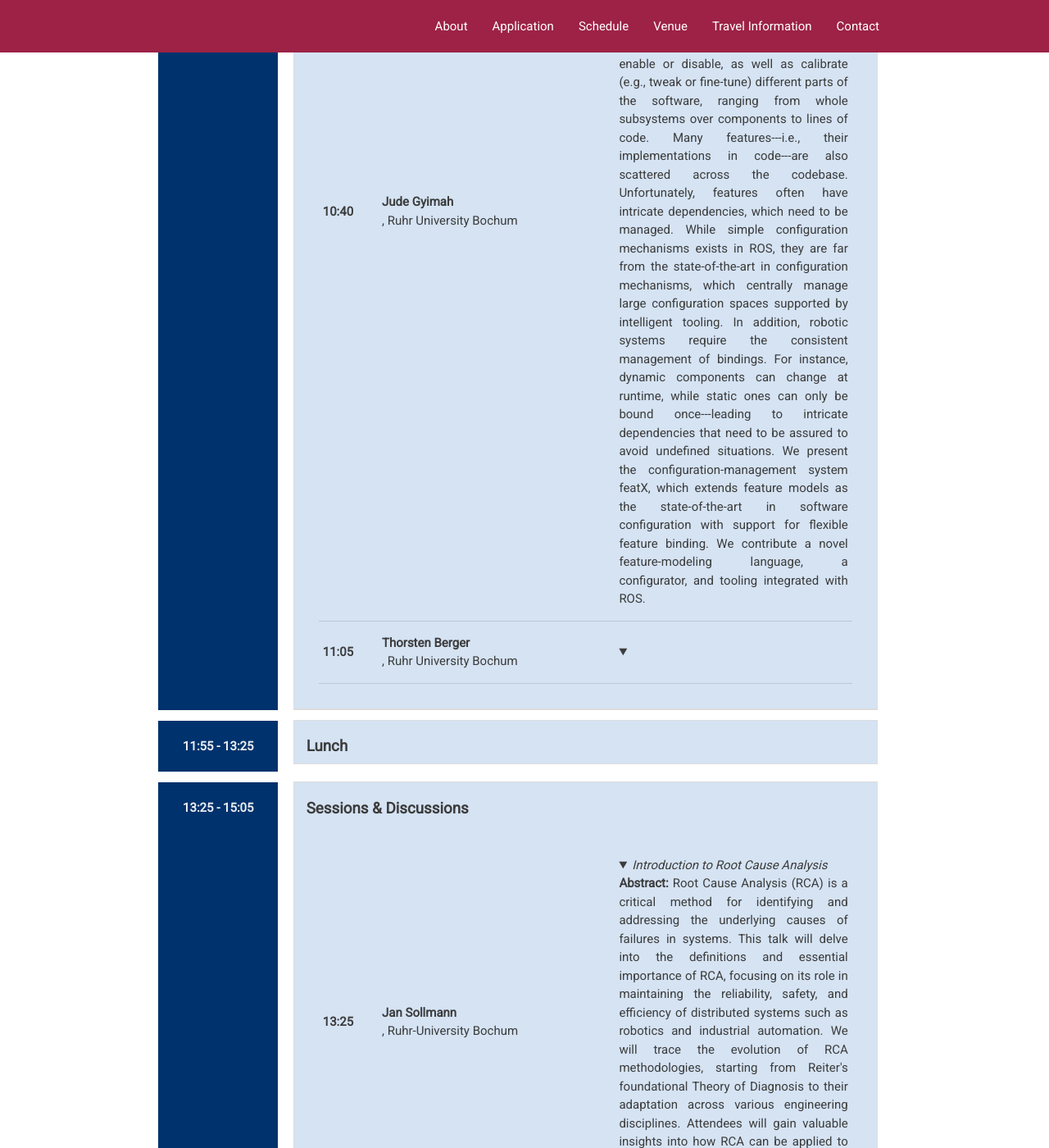
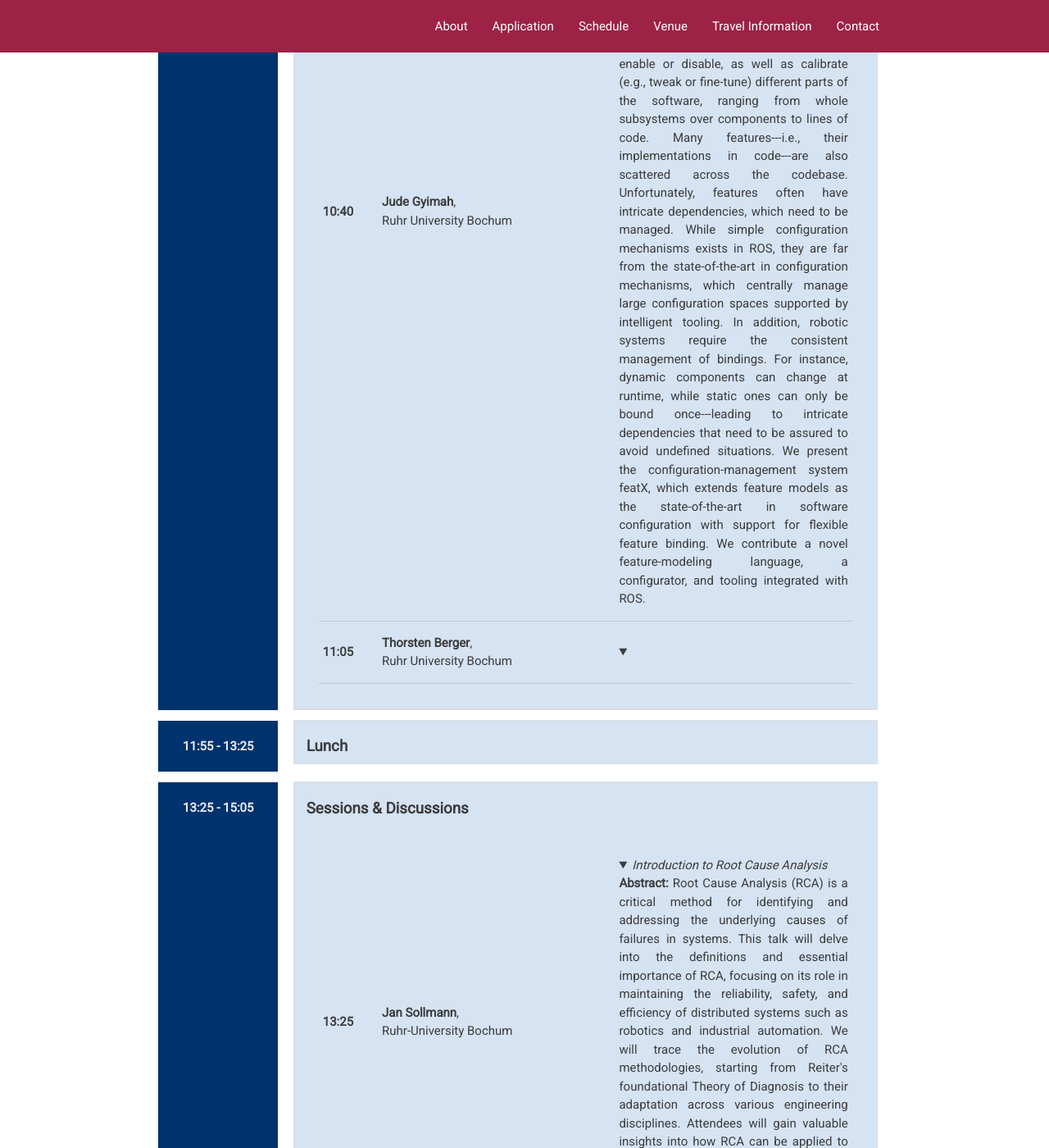
Before and after one commit to rsemeeting/rse2025, a Jekyll site: the page built from index.md, in a window 1280 px wide and 1400 px high, scrolled down 15633 px. Shown: the whole window at 82% size. Built offline with Jekyll 4.4.1, drawn with Linux system fonts in a browser that asks for light colours; comment, search, counter and statistics services are not loaded; our own code applies the rules of GitHub Pages for plain Markdown files; some of the changed text lies outside the part shown.

Commit message:
Update layout

```diff
--- a/_includes/schedule.html
+++ b/_includes/schedule.html
@@ -61,9 +61,9 @@
                 <tr>
                   <th><time>{{talk.start_time}}</time></th>
                   <!-- <th><time>{{talk.end_time}}</time></th> -->
-                  <td><b>{{ talk.speaker }}</b><br>
+                  <td><b>{{ talk.speaker }}</b>
                     {%- if {{talk.position}} -%}, {{ talk.position }}{% endif -%}
-                    {% if {{talk.affiliation}} %}, {{ talk.affiliation }}{% endif %}
+                    {% if {{talk.affiliation}} %},<br> {{ talk.affiliation }}{% endif %}
                   </td>
                   <td style="text-align: justify;">
                     <details open>
```
